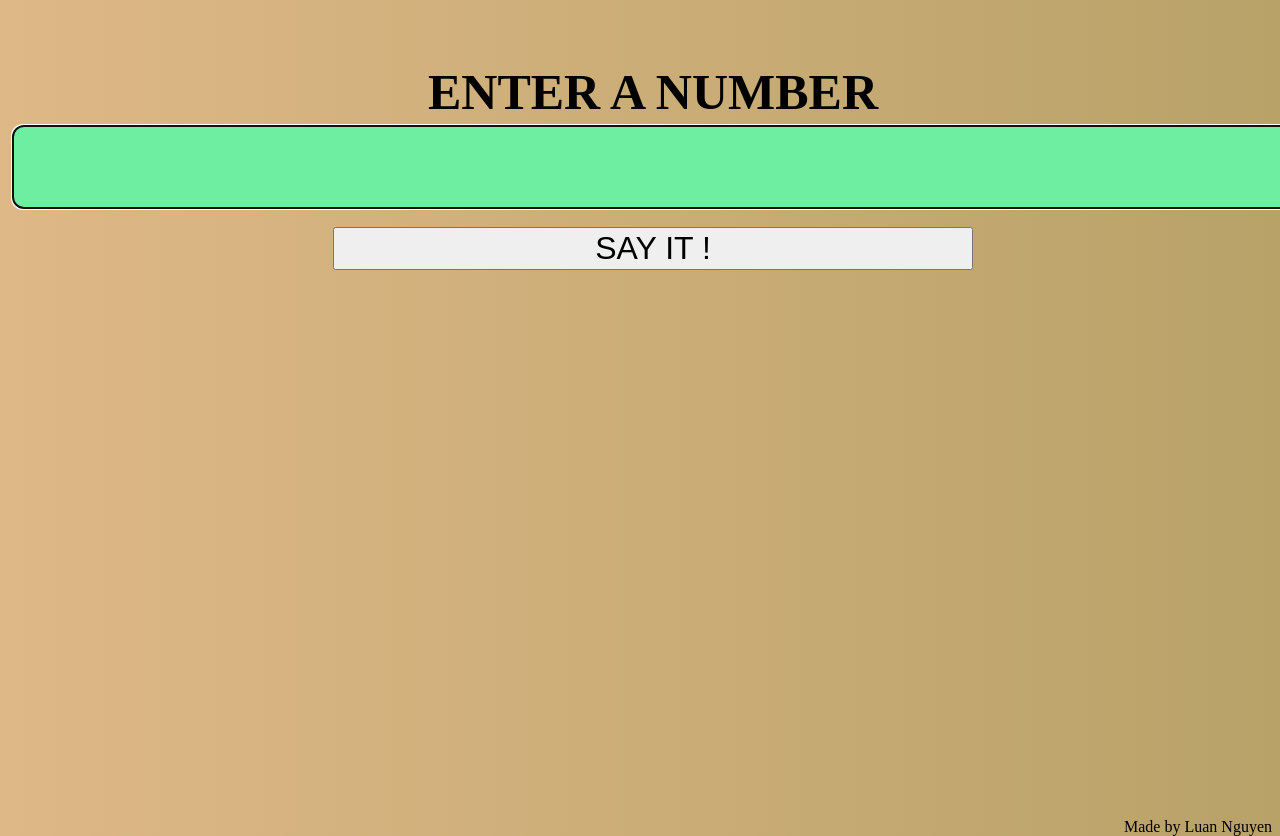
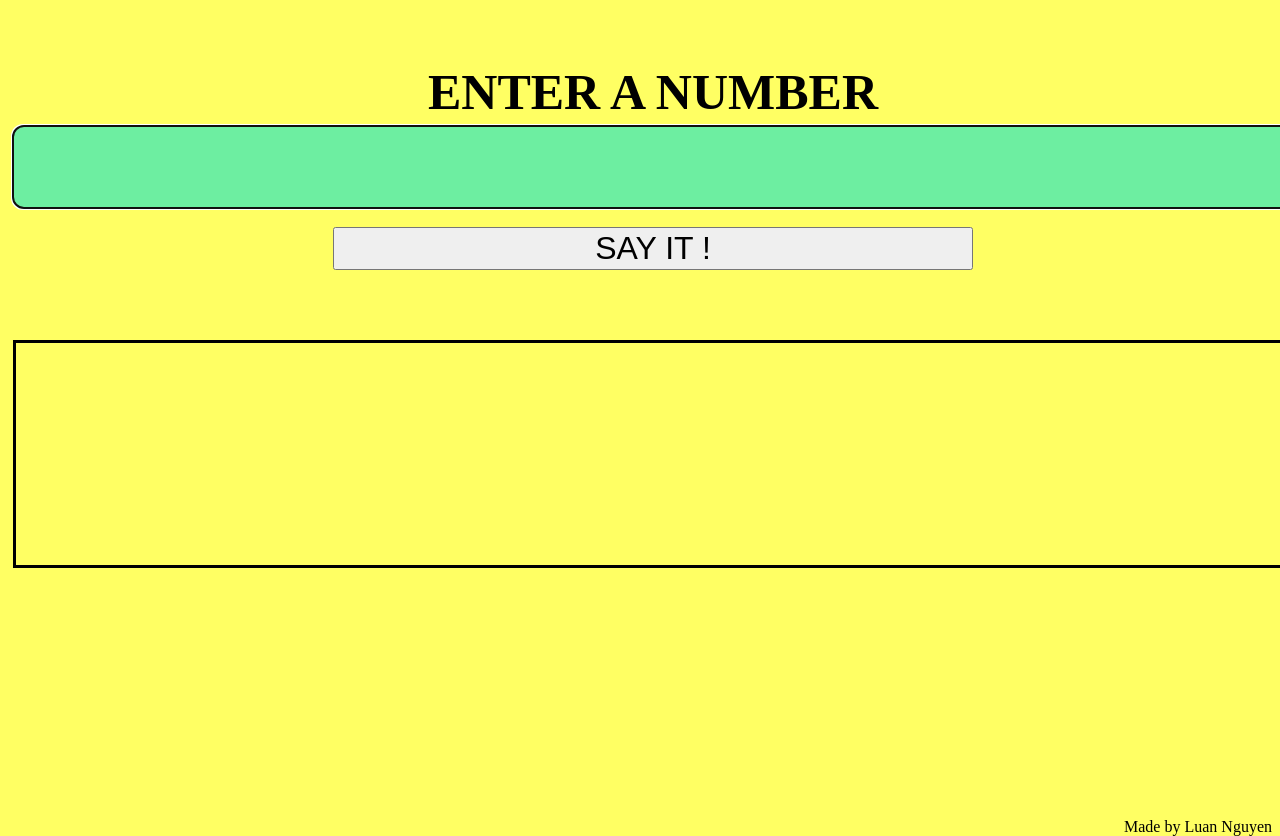
Before and after one commit to luan-nguyen20/EnglishNumbers, a plain HTML site: page index.html in a window 1280 px wide. Drawn offline with Linux system fonts and the light colour scheme.

Commit message:
update style, working on say func bug

```diff
--- a/style.css
+++ b/style.css
@@ -1,8 +1,8 @@
 html{
     text-align: center;
-    background-color: burlywood; /*for browsers that don't support gradient*/
+    background-color: rgb(255, 255, 99); /*for browsers that don't support gradient*/
     height: 100%;
-    background-image: linear-gradient(to right, burlywood , rgb(184, 162, 104));
+    width: 100%;
 }
 
 .container{
@@ -64,6 +64,7 @@ header{
     align-self: stretch;
     justify-self: stretch;
     font-size: 4vw;
+    border: solid black 3px;
 }
 
 #speechNotSupportedTxt{
```
